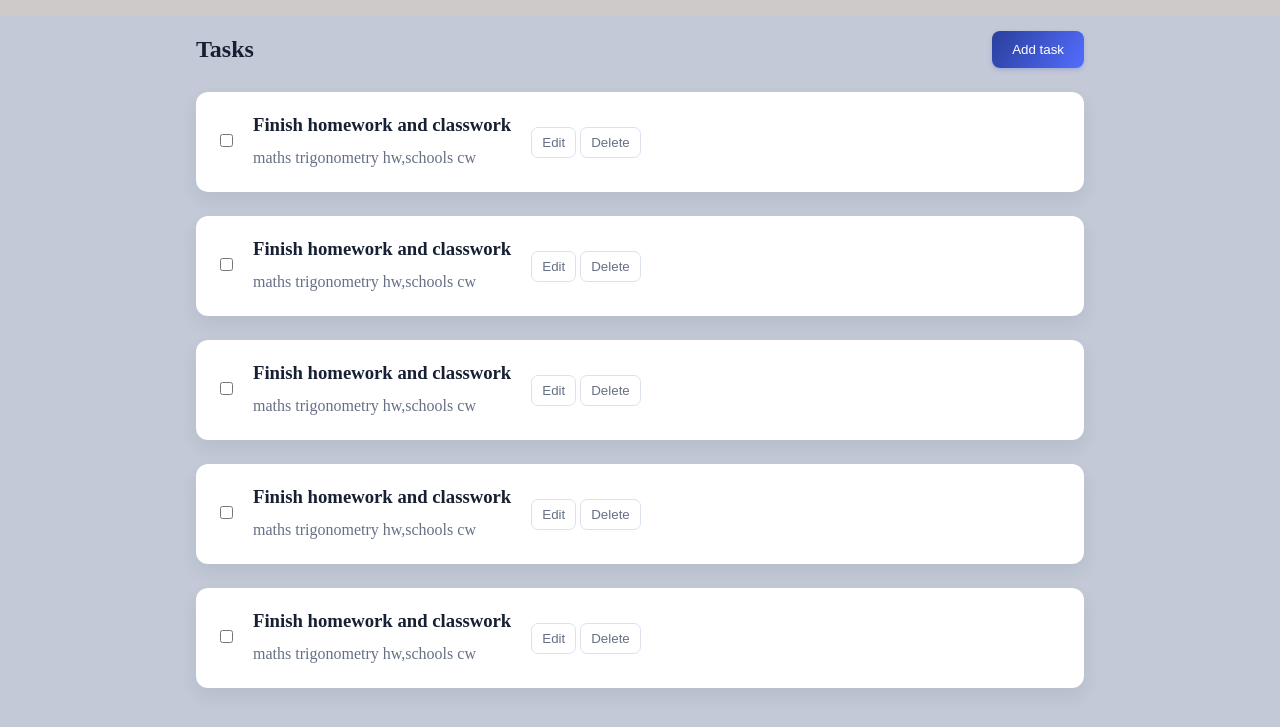
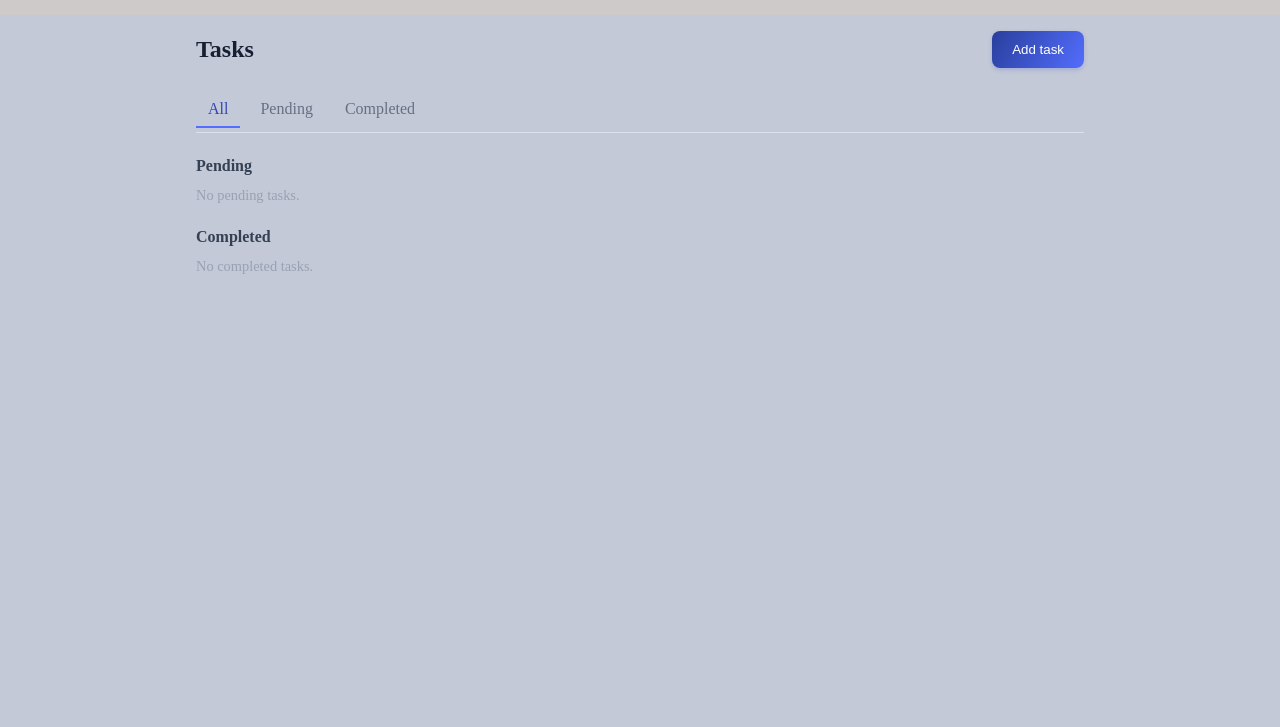
Before and after one commit to Sg-2k5/Todo-list, a plain HTML site: page index.html in a window 1280 px wide. Shown: the part 65-792 px from the top of the page. Drawn offline with Linux system fonts and the light colour scheme.

Commit message:
Updated ui with js

```diff
--- a/index.html
+++ b/index.html
@@ -1,6 +1,7 @@
 <!doctype html>
 <html>
   <head>
+    <!-- To do app title -->
     <title>Todo-app</title>
     <meta name="viewport" content="width=device-width, initial-scale=1.0" />
     <link rel="stylesheet" href="style.css" />
@@ -23,21 +24,24 @@
       <span class="category-completed">completed</span>
       <span class="category-pending">pending</span>
     </section> -->
-    <div class="add-task-form-overlay">
+    <div class="add-task-form-overlay" id="task-overlay">
       <div class="task-modal">
         <div class="form-header">
           <h3>Add New Task</h3>
-          <button type="button" class="btn-close">&times;</button>
+          <button type="button" class="btn-close" aria-label="Close task form">
+            &times;
+          </button>
         </div>
         <form id="task-form">
+          <input type="hidden" id="task-id" />
           <div class="form-group">
             <label for="task-title">Task Title *</label>
             <input
               type="text"
               id="task-title"
               placeholder="Task that are needed to be done"
-              required
             />
+            <span class="form-error" id="task-title-error"></span>
           </div>
           <div class="form-group">
             <label for="task-desc">Description (Optional)</label>
@@ -47,6 +51,7 @@
               rows="3"
             ></textarea>
           </div>
+          <p class="form-error" id="task-form-error" role="alert"></p>
           <div class="form-actions">
             <button type="submit" class="btn-submit">Save Task</button>
           </div>
@@ -59,96 +64,30 @@
         <button class="add-task-button" type="button">Add task</button>
       </section>
 
-      <div class="task-card">
-        <label class="task-checkbox">
-          <input type="checkbox" />
-          <span class="checkmark"></span>
-        </label>
-        <div class="task-card-content">
-          <div class="task-card-heading">
-            <h3>Finish homework and classwork</h3>
-          </div>
-          <p>maths trigonometry hw,schools cw</p>
-        </div>
-        <div class="task-actions">
-          <button class="task-action edit-action" type="button">Edit</button>
-          <button class="task-action delete-action" type="button">
-            Delete
-          </button>
-        </div>
-      </div>
-      <div class="task-card">
-        <label class="task-checkbox">
-          <input type="checkbox" />
-          <span class="checkmark"></span>
-        </label>
-        <div class="task-card-content">
-          <div class="task-card-heading">
-            <h3>Finish homework and classwork</h3>
-          </div>
-          <p>maths trigonometry hw,schools cw</p>
-        </div>
-        <div class="task-actions">
-          <button class="task-action edit-action" type="button">Edit</button>
-          <button class="task-action delete-action" type="button">
-            Delete
-          </button>
-        </div>
-      </div>
-      <div class="task-card">
-        <label class="task-checkbox">
-          <input type="checkbox" />
-          <span class="checkmark"></span>
-        </label>
-        <div class="task-card-content">
-          <div class="task-card-heading">
-            <h3>Finish homework and classwork</h3>
-          </div>
-          <p>maths trigonometry hw,schools cw</p>
-        </div>
-        <div class="task-actions">
-          <button class="task-action edit-action" type="button">Edit</button>
-          <button class="task-action delete-action" type="button">
-            Delete
-          </button>
-        </div>
-      </div>
-      <div class="task-card">
-        <label class="task-checkbox">
-          <input type="checkbox" />
-          <span class="checkmark"></span>
-        </label>
-        <div class="task-card-content">
-          <div class="task-card-heading">
-            <h3>Finish homework and classwork</h3>
-          </div>
-          <p>maths trigonometry hw,schools cw</p>
-        </div>
-        <div class="task-actions">
-          <button class="task-action edit-action" type="button">Edit</button>
-          <button class="task-action delete-action" type="button">
-            Delete
-          </button>
-        </div>
-      </div>
-      <div class="task-card">
-        <label class="task-checkbox">
-          <input type="checkbox" />
-          <span class="checkmark"></span>
-        </label>
-        <div class="task-card-content">
-          <div class="task-card-heading">
-            <h3>Finish homework and classwork</h3>
-          </div>
-          <p>maths trigonometry hw,schools cw</p>
-        </div>
-        <div class="task-actions">
-          <button class="task-action edit-action" type="button">Edit</button>
-          <button class="task-action delete-action" type="button">
-            Delete
-          </button>
-        </div>
-      </div>
+      <nav class="task-filters">
+        <button class="filter-button active" type="button" data-filter="all">
+          All
+        </button>
+        <button class="filter-button" type="button" data-filter="pending">
+          Pending
+        </button>
+        <button class="filter-button" type="button" data-filter="completed">
+          Completed
+        </button>
+      </nav>
+
+      <section class="task-status-section" data-section="pending">
+        <h3>Pending</h3>
+        <div class="task-list" id="pending-tasks"></div>
+        <p class="empty-state" id="pending-empty">No pending tasks.</p>
+      </section>
+
+      <section class="task-status-section" data-section="completed">
+        <h3>Completed</h3>
+        <div class="task-list" id="completed-tasks"></div>
+        <p class="empty-state" id="completed-empty">No completed tasks.</p>
+      </section>
     </main>
+    <script src="script.js"></script>
   </body>
 </html>
--- a/style.css
+++ b/style.css
@@ -56,6 +56,46 @@ main {
 .tasks h2 {
   margin: 0;
   color: #172033;
+}
+
+.task-filters {
+  display: flex;
+  gap: 8px;
+  padding-bottom: 4px;
+  border-bottom: 1px solid #dce2ed;
+}
+
+.filter-button {
+  border: 0;
+  border-bottom: 2px solid transparent;
+  padding: 8px 12px;
+  background: transparent;
+  color: #667085;
+  font: inherit;
+  cursor: pointer;
+}
+
+.filter-button.active,
+.filter-button:hover {
+  border-bottom-color: #536dfe;
+  color: #3048b8;
+}
+
+.task-status-section h3 {
+  margin-bottom: 12px;
+  color: #344054;
+  font-size: 1rem;
+}
+
+.task-list {
+  display: flex;
+  flex-direction: column;
+  gap: 12px;
+}
+
+.empty-state {
+  color: #98a2b3;
+  font-size: 0.9rem;
 }
 
 .task-card {
@@ -123,7 +163,6 @@ main {
   right: 0;
   bottom: 0;
   left: 0;
-  /* display: flex; */
   display: none;
   align-items: center;
   justify-content: center;
@@ -132,6 +171,10 @@ main {
   padding: 24px;
   background: rgba(10, 16, 30, 0.58);
   z-index: 101;
+}
+
+.add-task-form-overlay[hidden] {
+  display: none;
 }
 
 /* Modal Box */
@@ -190,6 +233,15 @@ main {
   border-radius: 8px;
   outline: none;
 }
+
+.form-error {
+  min-height: 1.1em;
+  color: #c03939;
+}
+
+.form-error:empty {
+  display: none;
+}
 .form-actions {
   display: flex;
   justify-content: center;
```
Also changed, not shown: script.js (+35 -0 lines).
